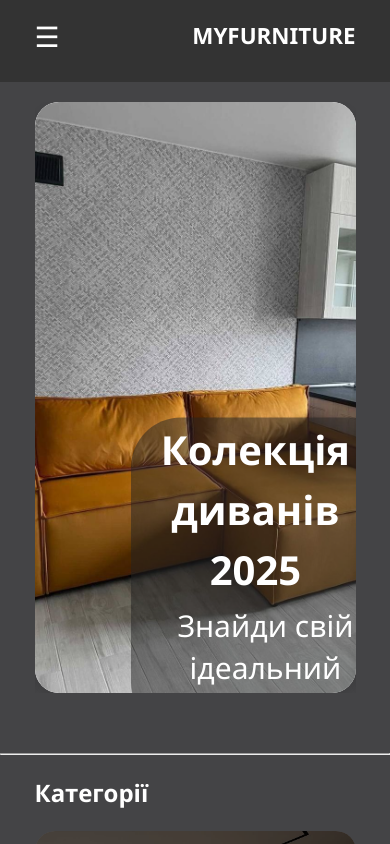
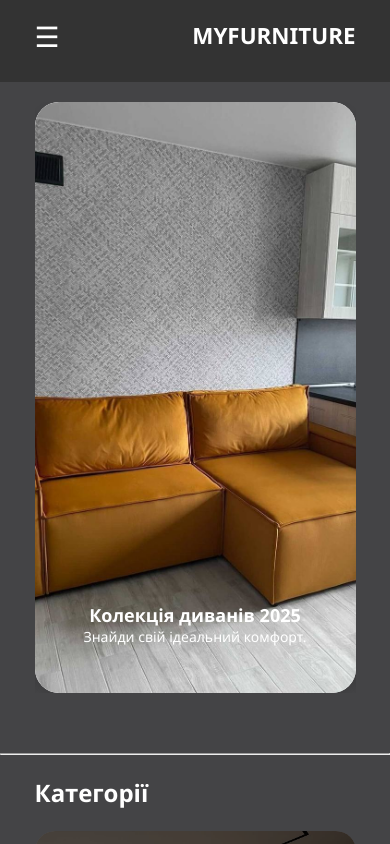
Before and after one commit to serg56345/artemShop-frontend, a website: page index.html in a window 390 px wide. Drawn offline with nearby package versions, Linux system fonts and the light colour scheme.

Commit message:
виправлення css

```diff
--- a/style.css
+++ b/style.css
@@ -145,35 +145,67 @@ hr {
     display: block;
 }
 
+/* ОБОВʼЯЗКОВО */
+.swiper-slide {
+    position: relative;
+}
+
 /* Текст у напівпрозорій рамці */
 .slide-text {
     position: absolute;
-    left: 30%;
-    top: 80%;
-    transform: translateY(-50%);
-    background-color: rgba(35, 35, 35, 0.5);
-    padding: 2px 30px;
-    border-radius: 50px;
-    max-width: 100%;
+    left: 50%;
+    bottom: 10%;
+    transform: translateX(-50%);
+
+    display: flex;
+    flex-direction: column;
+    justify-content: flex-start;
+    /* текст починається зверху всередині блоку */
+
+    background-color: rgba(35, 35, 35, 0.6);
+
+    /* Висота блоку і падінги для відстані тексту від країв */
+    min-height: 80px;
+    /* трохи менше */
+    padding: 20px 20px;
+    /* помірні відступи зверху/знизу */
+
+    border-radius: 24px;
+
+    width: 90%;
+    max-width: 900px;
+
+    box-sizing: border-box;
     text-align: center;
+    z-index: 10;
 }
 
-.slide-text,
-.slide-text p {
-    color: white;
+/* Заголовок */
+.slide-text h3 {
+    margin: 0;
+    font-size: clamp(18px, 4vw, 40px);
+    line-height: 1.25;
 }
 
-/* Заголовок і текст */
-.slide-text h3 {
-    margin: 0 20px 5px 0;
-    font-size: 40px;
-
+/* Абзац */
+.slide-text p {
+    margin: 0;
+    font-size: clamp(14px, 3vw, 26px);
+    line-height: 1.5;
+    color: #fff;
 }
 
-.slide-text p {
-
-    line-height: 1.4;
-    font-size: 30px;
+/* Мобільні екрани */
+@media (max-width: 420px) {
+    .slide-text {
+        padding: 10px 10px;
+        /* мінімальні падінги */
+        background-color: transparent;
+        /* фон зникає */
+        min-height: auto;
+        /* прибираємо мінімальну висоту */
+        bottom: 6%;
+    }
 }
 
 /* ===== Як ми працюємо ===== */
@@ -212,8 +244,8 @@ hr {
     bottom: 0;
     left: 0;
     font-family: "Inter Tight", sans-serif;
-    font-weight: 500;
-    color: #1F1F1F;
+    font-weight: 550;
+    color: #ece2e2;
     font-size: 120px;
     margin: 0;
     z-index: 1;
@@ -437,6 +469,25 @@ footer {
     white-space: nowrap;
 }
 
+@media (max-width: 540px) {
+    .category__content {
+        flex-direction: column;
+        gap: 1px;
+        padding: 8px 12px;
+        white-space: normal;
+        width: 100%;
+        left: 0;
+        transform: none;
+        bottom: 0;
+        border-radius: 10px;
+        box-sizing: border-box;
+        background: rgba(45, 45, 45, 0.1);
+        text-align: center;
+        box-shadow: 0 4px 8px rgba(0, 0, 0, 0.2);
+    }
+}
+
+
 .category__content span {
     font-weight: bold;
 }
@@ -464,6 +515,7 @@ footer {
 .category-card__text {
     font-size: 16px;
     margin-bottom: 15px;
+    color: #fff;
 }
 
 .category-card__text span {
@@ -525,7 +577,7 @@ footer {
 }
 
 .review-rating {
-    color: #88888b;
+    color: #f2f2f4;
     font-size: 16px;
     margin-top: 5px;
 }
@@ -846,6 +898,6 @@ button#reviews-next:hover {
 }
 
 .review-rating {
-    color: #333;
+    color: #f4f0f0;
     font-size: 30px;
 }
```
